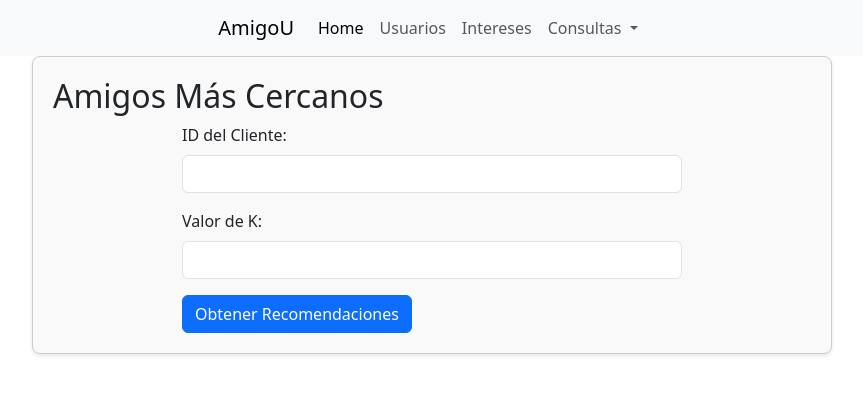
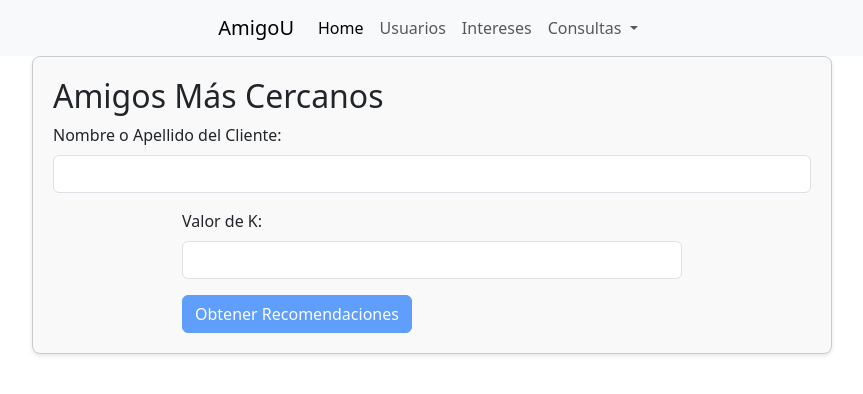
Before and after one commit to Udlateam/proyectoangular, an Angular app: page /knn-recomendaciones in a window 1280 px wide. Shown: the top 394 px of the page, without its empty margins (208-1071 px from the left). Built offline with nearby package versions, Linux system fonts and the light colour scheme.

Commit message:
buscando cliente por nombre y apellido en recomendacion knn

```diff
--- a/src/app/clientes/cliente.service.ts
+++ b/src/app/clientes/cliente.service.ts
@@ -19,6 +19,11 @@
   private httpHeaders = new HttpHeaders({ 'Content-Type': 'application/json' })
 
   constructor(private http: HttpClient) { }
+
+  buscarClientesPorNombreApellido(nombreApellido: string): Observable<cliente[]> {
+    // Asume que tienes un endpoint en tu backend que busca clientes por nombre o apellido
+    return this.http.get<cliente[]>(`${this.urlEndPoint}/buscar?nombreApellido=${nombreApellido}`);
+  }
 
   getClientes(): Observable<cliente[]> {
     //return of(CLIENTES);
--- a/src/app/knn-recomendaciones/knn-recomendaciones.component.html
+++ b/src/app/knn-recomendaciones/knn-recomendaciones.component.html
@@ -1,21 +1,38 @@
 <div class="container knn-container">
   <h2>Amigos Más Cercanos</h2>
+
+  <!-- Formulario para buscar por nombre o apellido -->
+  <div class="mb-3">
+    <label for="nombreApellido" class="form-label">Nombre o Apellido del Cliente:</label>
+    <input type="text" class="form-control" id="nombreApellido" [(ngModel)]="nombreApellido" name="nombreApellido"
+      (input)="buscarCliente()">
+  </div>
+
+  <!-- Lista desplegable con resultados de búsqueda -->
+  <div class="mb-3" *ngIf="resultadosBusqueda.length > 0">
+    <label for="clienteSeleccionado" class="form-label">Seleccione un Cliente:</label>
+    <select class="form-select" [(ngModel)]="clienteSeleccionado" name="clienteSeleccionado">
+      <option *ngFor="let cliente of resultadosBusqueda" [ngValue]="cliente">
+        {{ cliente.nombre }} {{ cliente.apellido }}
+      </option>
+    </select>
+  </div>
+
+  <!-- Formulario para enviar la solicitud de KNN -->
   <form (ngSubmit)="onSubmit()" class="knn-form">
-    <div class="mb-3">
-      <label for="clienteId" class="form-label">ID del Cliente:</label>
-      <input type="number" class="form-control" id="clienteId" [(ngModel)]="clienteId" name="clienteId" required>
-    </div>
     <div class="mb-3">
       <label for="kValue" class="form-label">Valor de K:</label>
       <input type="number" class="form-control" id="kValue" [(ngModel)]="kValue" name="kValue" required>
     </div>
-    <button type="submit" class="btn btn-primary">Obtener Recomendaciones</button>
+    <button type="submit" class="btn btn-primary" [disabled]="!clienteSeleccionado">Obtener Recomendaciones</button>
   </form>
+
+  <!-- Resultados de las recomendaciones KNN -->
   <div *ngIf="recomendaciones" class="resultados-container">
     <h3>Recomendaciones:</h3>
     <ul class="lista-recomendaciones">
       <li *ngFor="let recomendacion of recomendaciones">
-        Cliente ID: {{ recomendacion.clienteId }}, Distancia: {{ recomendacion.distancia }}
+        Cliente ID: {{ recomendacion.clienteId }}, Distancia: {{ recomendacion.distancia | number:'1.2-2' }}
       </li>
     </ul>
   </div>
--- a/src/app/knn-recomendaciones/knn-recomendaciones.component.ts
+++ b/src/app/knn-recomendaciones/knn-recomendaciones.component.ts
@@ -1,6 +1,8 @@
 import { Component } from '@angular/core';
 import { ClienteInteresService } from '../cliente-interes/cliente-interes.service';
 import { ClienteDistanciaDTO } from '../cliente-interes/cliente-distancia.dto';
+import { cliente } from '../clientes/cliente';
+import { ClienteService } from '../clientes/cliente.service';
 
 @Component({
   selector: 'app-knn-recomendaciones',
@@ -12,19 +14,57 @@
   clienteId!: number;
   kValue!: number;
   recomendaciones!: ClienteDistanciaDTO[];
+  nombreApellido!: string;
+  resultadosBusqueda: cliente[] = []; // Tipo de datos que representa a tus clientes
+  clienteSeleccionado!: cliente;
 
-  constructor(private clienteInteresService: ClienteInteresService) { }
+  constructor(
+    private clienteInteresService: ClienteInteresService,
+    private clienteService: ClienteService // Añade esta línea
+  ) { }
 
+  // onSubmit() {
+  //   this.clienteInteresService.getKnnRecomendaciones(this.clienteId, this.kValue)
+  //     .subscribe({
+  //       next: (data) => {
+  //         this.recomendaciones = data;
+  //       },
+  //       error: (error) => {
+  //         console.error(error);
+  //         // Manejar errores aquí (mostrar mensaje al usuario, por ejemplo)
+  //       }
+  //     });
+  // }
+
+    // Llamada cuando se envía el formulario para obtener recomendaciones
     onSubmit() {
-    this.clienteInteresService.getKnnRecomendaciones(this.clienteId, this.kValue)
+      if (this.clienteSeleccionado && this.clienteSeleccionado.id) {
+        this.clienteInteresService.getKnnRecomendaciones(this.clienteSeleccionado.id, this.kValue)
           .subscribe({
             next: (data) => {
               this.recomendaciones = data;
             },
             error: (error) => {
               console.error(error);
-          // Manejar errores aquí (mostrar mensaje al usuario, por ejemplo)
+              // Manejar errores aquí
             }
           });
       }
     }
+
+    buscarCliente() {
+      if (this.nombreApellido.length > 2) {
+        this.clienteService.buscarClientesPorNombreApellido(this.nombreApellido).subscribe({
+          next: (data: cliente[]) => { // Especifica el tipo de 'data' aquí como 'Cliente[]'
+            this.resultadosBusqueda = data;
+          },
+          error: (error: any) => { // Puedes dejar 'any' aquí o definir una interfaz más específica para el error
+            console.error(error);
+            // Manejar errores aquí (mostrar mensaje al usuario, por ejemplo)
+          }
+        });
+      } else {
+        this.resultadosBusqueda = []; // Limpiar los resultados si la búsqueda es muy corta
+      }
+    }
+}
```
Lines whose indentation alone changed are shown as unchanged.
